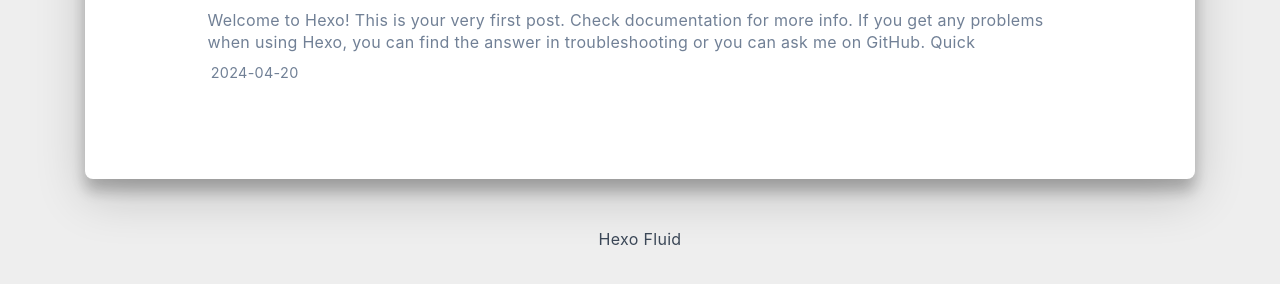
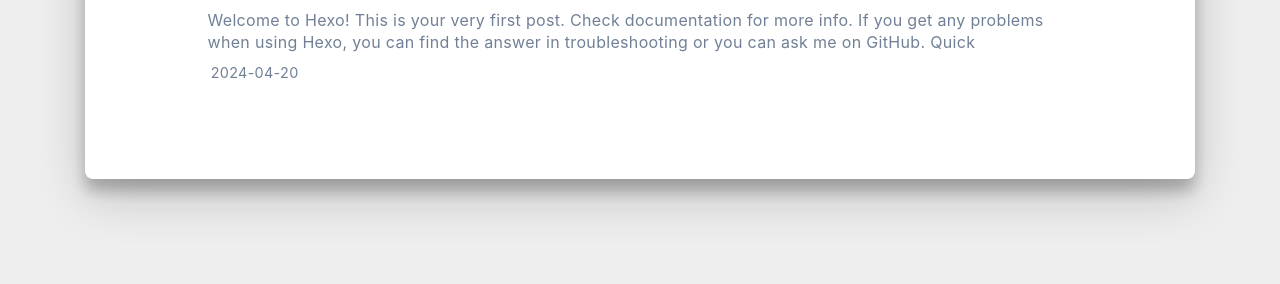
Before and after one commit to codingogo/codingogo.github.io, a plain HTML site: page index.html in a window 1280 px wide. Shown: the part 392-676 px from the top of the page. Drawn offline with nearby package versions, Linux system fonts and the light colour scheme; some packages are replaced by stand-ins of ours; a script that the page names is missing; some icons are missing; a small style sheet from the web is missing.

Commit message:
Site updated: 2024-04-20 15:40:47

```diff
--- a/index.html
+++ b/index.html
@@ -334,7 +334,7 @@
     <div class="footer-inner">
 
     <div class="footer-content">
-       <a href="https://hexo.io" target="_blank" rel="nofollow noopener"><span>Hexo</span></a> <i class="iconfont icon-love"></i> <a href="https://github.com/fluid-dev/hexo-theme-fluid" target="_blank" rel="nofollow noopener"><span>Fluid</span></a>
+      <i class="iconfont icon-love"></i>
     </div>
 
 
```
Also changed, not shown: 2024/04/20/hello-world/index.html (+1 -1 lines), 2024/04/20/test-post/index.html (+1 -1 lines), 404.html (+1 -1 lines), about/index.html (+1 -1 lines), archives/2024/04/index.html (+1 -1 lines), archives/2024/index.html (+1 -1 lines), archives/index.html (+1 -1 lines), categories/index.html (+1 -1 lines), links/index.html (+1 -1 lines), tags/index.html (+1 -1 lines).
